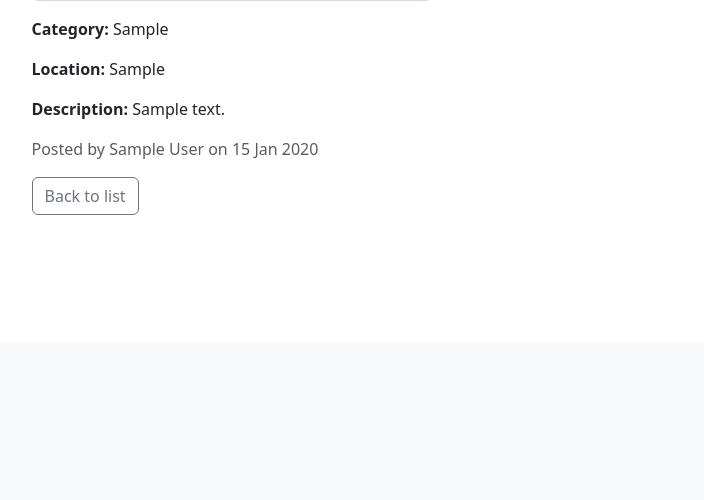
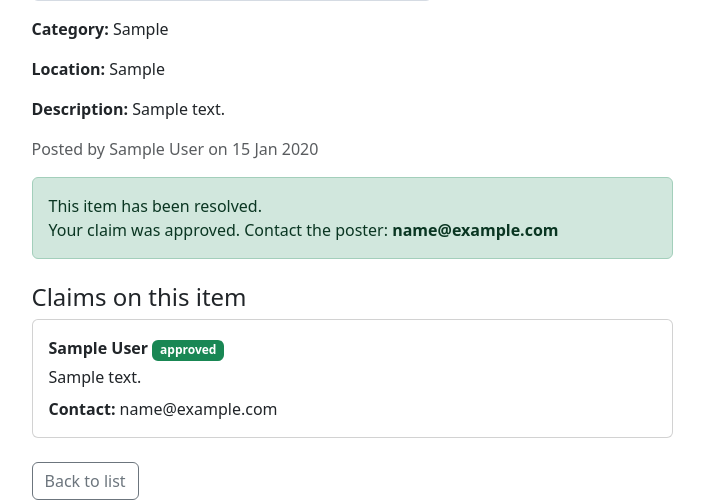
Before and after one commit to YaazhiniJayavelu/campusloop, a Flask app: page /items/1 in a window 1280 px wide. Shown: the part 458-958 px from the top of the page, without its empty margins (288-992 px from the left). Before the commit the page ends 673 px from the top, so only its background shows below. Run offline with Flask 3, Linux system fonts and the light colour scheme; a user stored in the database is signed in; tables that the repository leaves empty hold one stand-in row (values such as "Sample post"); grey boxes marked "Sample" are stand-in pictures.

Commit message:
Add claim flow with approve and reject

```diff
--- a/app/lostfound/routes.py
+++ b/app/lostfound/routes.py
@@ -5,7 +5,7 @@ from flask_login import login_required, current_user
 from PIL import Image
 import imagehash
 from app import db
-from app.models import Item
+from app.models import Item, Claim
 
 lostfound = Blueprint('lostfound', __name__)
 
@@ -95,4 +95,56 @@ def new_item():
 @lostfound.route('/items/<int:item_id>')
 def item_detail(item_id):
     item = db.get_or_404(Item, item_id)
-    return render_template('item_detail.html', item=item)
+    my_claim = None
+    if current_user.is_authenticated:
+        my_claim = (Claim.query
+                    .filter_by(item_id=item.id, claimant_id=current_user.id)
+                    .order_by(Claim.created_at.desc()).first())
+    return render_template('item_detail.html', item=item, my_claim=my_claim)
+
+
+@lostfound.route('/items/<int:item_id>/claim', methods=['POST'])
+@login_required
+def send_claim(item_id):
+    item = db.get_or_404(Item, item_id)
+    if item.user_id == current_user.id:
+        flash('You cannot claim your own post.', 'danger')
+    elif item.is_resolved:
+        flash('This item is already resolved.', 'danger')
+    elif Claim.query.filter_by(item_id=item.id, claimant_id=current_user.id,
+                               status='pending').first():
+        flash('You already sent a claim for this item.', 'warning')
+    else:
+        claim = Claim(item_id=item.id, claimant_id=current_user.id,
+                      message=request.form.get('message', '').strip())
+        db.session.add(claim)
+        db.session.commit()
+        flash('Claim sent. The poster will review it.', 'success')
+    return redirect(url_for('lostfound.item_detail', item_id=item.id))
+
+@lostfound.route('/claims/<int:claim_id>/<action>', methods=['POST'])
+@login_required
+def handle_claim(claim_id, action):
+    claim = db.get_or_404(Claim, claim_id)
+    item = claim.item
+
+    if item.user_id != current_user.id:
+        flash('Only the poster can do that.', 'danger')
+    elif claim.status != 'pending' or item.is_resolved:
+        flash('This claim was already handled.', 'warning')
+    elif action == 'approve':
+        claim.status = 'approved'
+        item.is_resolved = True
+        for other in item.claims:
+            if other.id != claim.id and other.status == 'pending':
+                other.status = 'rejected'
+        db.session.commit()
+        flash('Claim approved. Item marked as resolved.', 'success')
+    elif action == 'reject':
+        claim.status = 'rejected'
+        db.session.commit()
+        flash('Claim rejected.', 'info')
+    else:
+        flash('Invalid action.', 'danger')
+
+    return redirect(url_for('lostfound.item_detail', item_id=item.id))
--- a/app/templates/item_detail.html
+++ b/app/templates/item_detail.html
@@ -13,7 +13,66 @@
         <p><strong>Location:</strong> {{ item.location }}</p>
         <p><strong>Description:</strong> {{ item.description or 'No description' }}</p>
         <p class="text-muted">Posted by {{ item.owner.name }} on {{ item.created_at.strftime('%d %b %Y') }}</p>
-        <a href="{{ url_for('lostfound.items') }}" class="btn btn-outline-secondary">Back to list</a>
+
+        {% if item.is_resolved %}
+        <div class="alert alert-success">
+            This item has been resolved.
+            {% if my_claim and my_claim.status == 'approved' %}
+            <br>Your claim was approved. Contact the poster: <strong>{{ item.owner.email }}</strong>
+            {% endif %}
+        </div>
+        {% elif not current_user.is_authenticated %}
+        <div class="alert alert-secondary">
+            <a href="{{ url_for('auth.login') }}">Log in</a> to send a claim.
+        </div>
+        {% elif current_user.id != item.user_id %}
+            {% if my_claim and my_claim.status == 'pending' %}
+            <div class="alert alert-info">Your claim is pending approval.</div>
+            {% else %}
+            {% if my_claim and my_claim.status == 'rejected' %}
+            <div class="alert alert-warning">Your last claim was rejected. You can send a new one.</div>
+            {% endif %}
+            <form method="POST" action="{{ url_for('lostfound.send_claim', item_id=item.id) }}" class="mb-3">
+                <label class="form-label">
+                    {{ 'Why is this yours? (identifying marks, contents)' if item.status == 'found' else 'Where did you find it? Add any details' }}
+                </label>
+                <textarea name="message" class="form-control mb-2" rows="3" required></textarea>
+                <button type="submit" class="btn btn-success">
+                    {{ 'Claim this item' if item.status == 'found' else 'I found this' }}
+                </button>
+            </form>
+            {% endif %}
+        {% endif %}
+
+        {% if current_user.is_authenticated and current_user.id == item.user_id %}
+        <h4 class="mt-4">Claims on this item</h4>
+        {% for claim in item.claims %}
+        <div class="card mb-2">
+            <div class="card-body">
+                <p class="mb-1">
+                    <strong>{{ claim.claimant.name }}</strong>
+                    <span class="badge bg-{{ 'warning text-dark' if claim.status == 'pending' else ('success' if claim.status == 'approved' else 'secondary') }}">{{ claim.status }}</span>
+                </p>
+                <p class="mb-2">{{ claim.message }}</p>
+                {% if claim.status == 'approved' %}
+                <p class="mb-0"><strong>Contact:</strong> {{ claim.claimant.email }}</p>
+                {% endif %}
+                {% if claim.status == 'pending' and not item.is_resolved %}
+                <form method="POST" action="{{ url_for('lostfound.handle_claim', claim_id=claim.id, action='approve') }}" class="d-inline">
+                    <button type="submit" class="btn btn-sm btn-success">Approve</button>
+                </form>
+                <form method="POST" action="{{ url_for('lostfound.handle_claim', claim_id=claim.id, action='reject') }}" class="d-inline">
+                    <button type="submit" class="btn btn-sm btn-outline-danger">Reject</button>
+                </form>
+                {% endif %}
+            </div>
+        </div>
+        {% else %}
+        <p class="text-muted">No claims yet.</p>
+        {% endfor %}
+        {% endif %}
+
+        <a href="{{ url_for('lostfound.items') }}" class="btn btn-outline-secondary mt-3">Back to list</a>
     </div>
 </div>
 {% endblock %}
```
